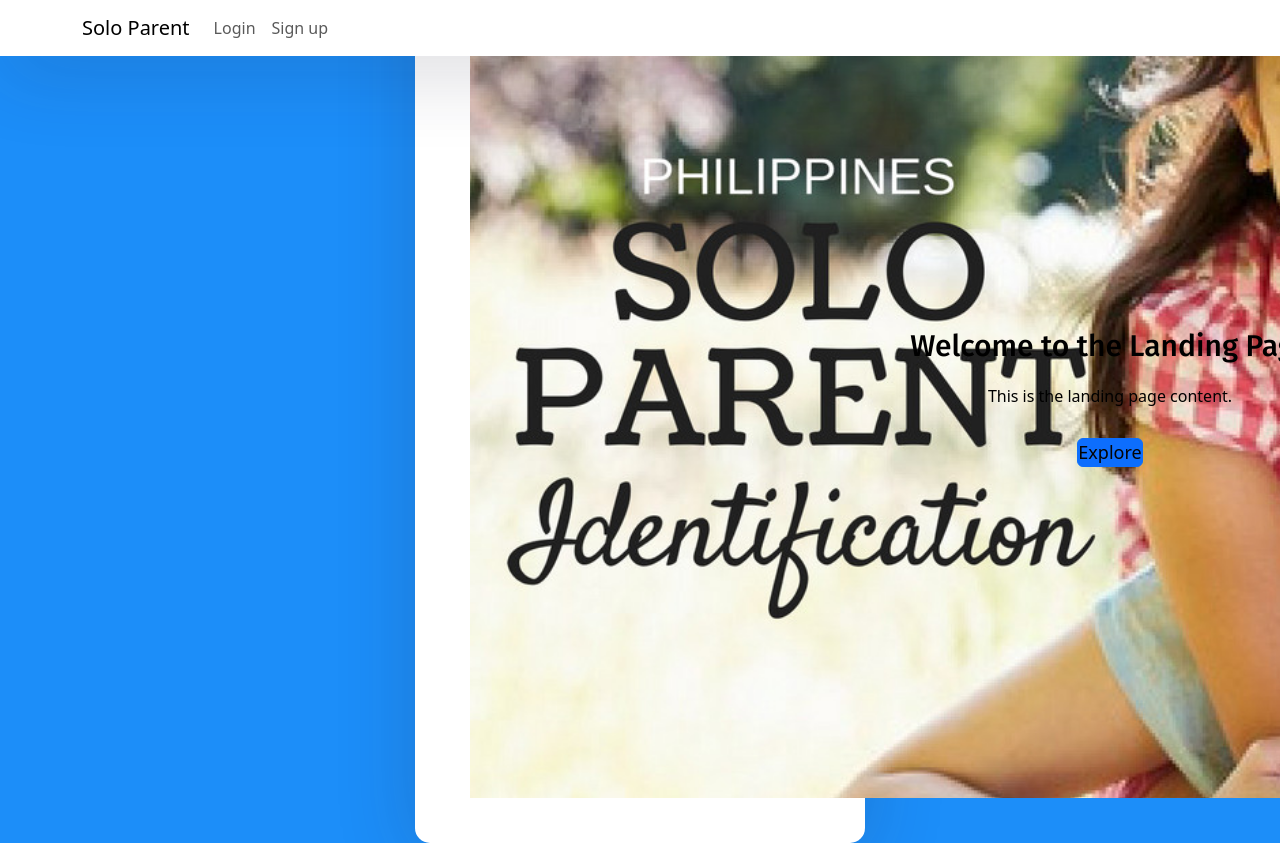
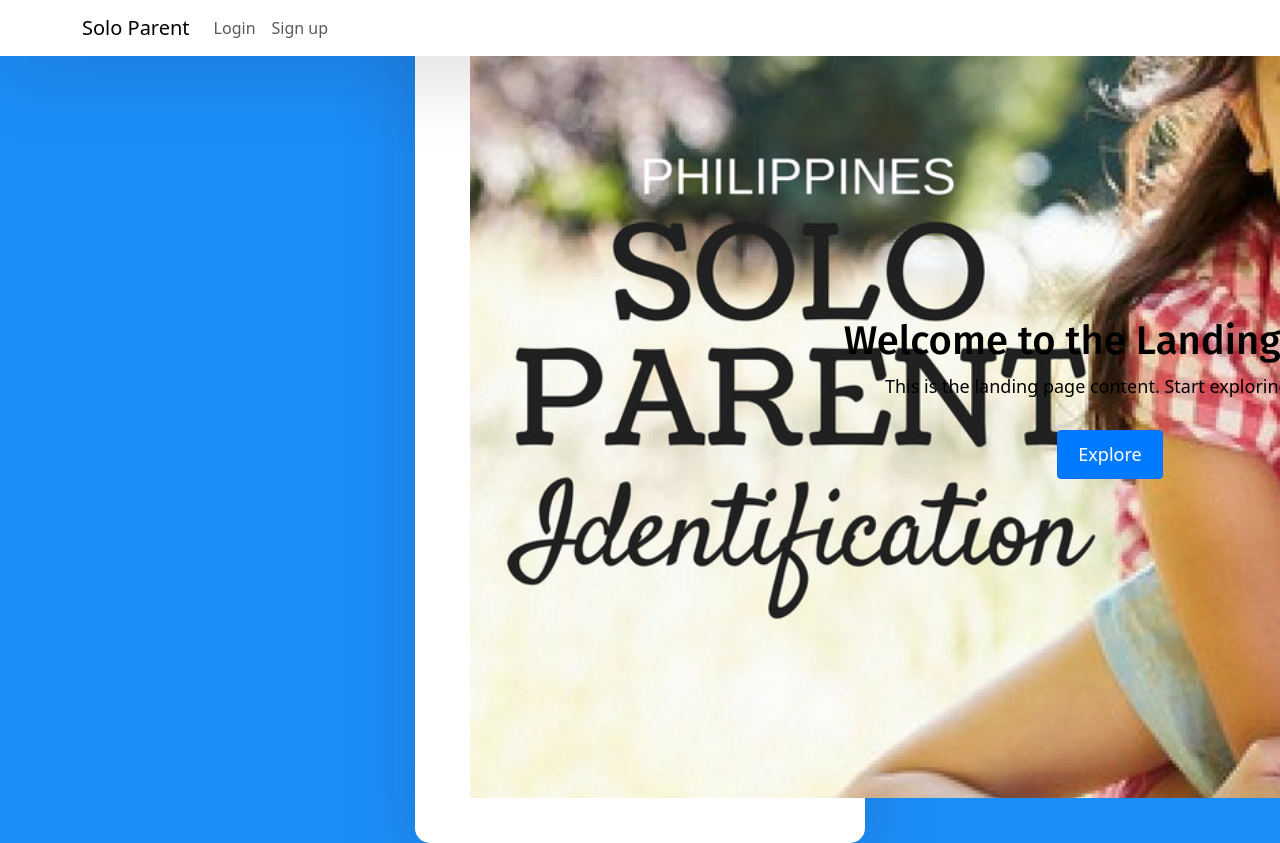
Before and after one commit to RMCordova/Final-Project-SysRach32-Cordova, a React (Create React App) app in the folder finalproject-sysarch32-cordova/: page / in a window 1280 px wide. Shown: the top 843 px of the page. Built offline with nearby package versions, Linux system fonts and the light colour scheme; the HTML template or start-up script is replaced by a standard one.

Commit message:
4th commit

```diff
--- a/finalproject-sysarch32-cordova/src/components/landingpage.component.css
+++ b/finalproject-sysarch32-cordova/src/components/landingpage.component.css
@@ -16,21 +16,26 @@
   }
 
   .landing-page-container h2 {
-    font-size: 30px;
+    font-size: 36px;
     margin-bottom: 20px;
   }
 
   .landing-page-container p {
+    font-size: 18px;
     margin-bottom: 30px;
   }
 
   .landing-page-container .btn {
-    color: #040404;
+    display: right;
+    padding: 10px 20px;
+    font-size: 18px;
     text-decoration: none;
-    font-size: 18px;
-    padding: 0;
+    color: #ffffff;
+    background-color: #007bff;
+    border-radius: 4px;
+    transition: background-color 0.3s ease;
   }
 
   .landing-page-container .btn:hover {
-    text-decoration: none;
+    background-color: #0056b3;
   }
--- a/finalproject-sysarch32-cordova/src/components/landingpage.component.js
+++ b/finalproject-sysarch32-cordova/src/components/landingpage.component.js
@@ -1,13 +1,13 @@
 import React from 'react';
 import { Link } from 'react-router-dom';
-import './landingpage.component.css'; // Import the CSS file for styling
+import './landingpage.component.css';
 
 function LandingPage() {
   return (
     <div className="landing-page-container">
-      <h2>Welcome to the Landing Page</h2>
-      <p>This is the landing page content.</p>
-      <Link to="/main-menu" className="btn btn-primary">Explore</Link>
+      <h1>Welcome to the Landing Page</h1>
+      <p>This is the landing page content. Start exploring now!</p>
+      <Link to="/MainMenu" className="btn btn-primary">Explore</Link>
     </div>
   );
 }
```
